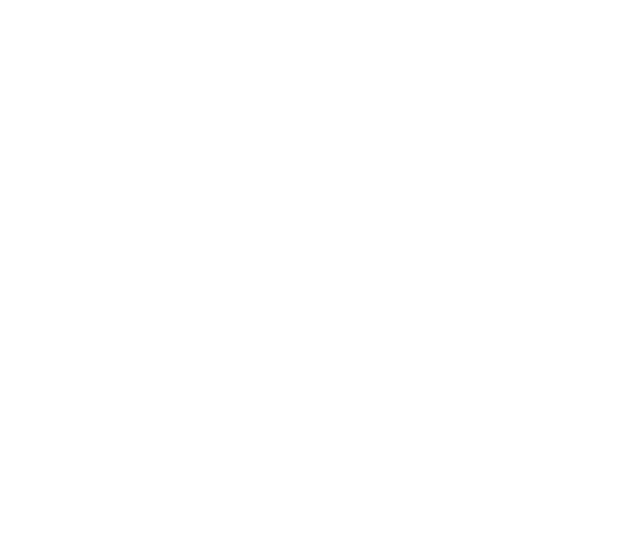
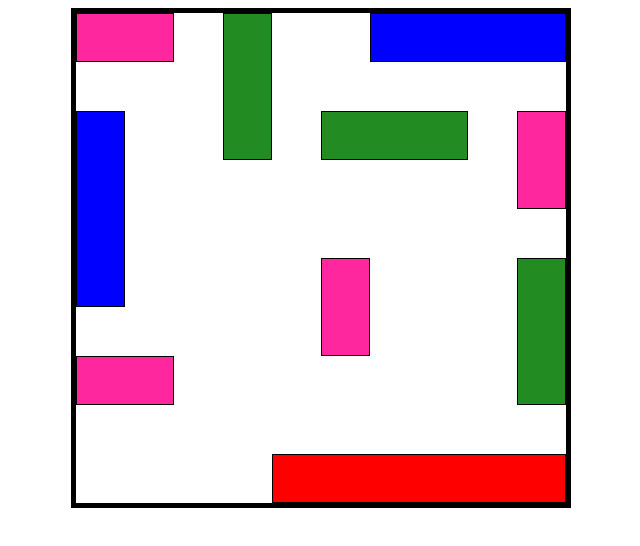
Before and after one commit to sytnikovzp/sea-battle, a plain HTML site: page index.html in a window 1280 px wide. Shown: the whole page, without its empty margins (319-959 px from the left). Drawn offline with Linux system fonts and the light colour scheme.

Commit message:
Complete "style-usually.css"

```diff
--- /dev/null
+++ b/assets/style/style-matrix.css
@@ -0,0 +1,128 @@
+* {
+  box-sizing: border-box;
+}
+
+.grid {
+  border: 5px solid blue;
+  display: grid;
+  width: 500px;
+  height: 500px;
+  margin: auto;
+
+  grid-template-columns: repeat(10,1fr);
+  grid-template-rows: repeat(10,1fr);
+
+  /* Implicit grid */
+  /* grid-auto-rows: 100px; */
+
+  /* grid-template-areas:
+    'a a . e . . i i i i'
+    '. . . e . . . . . .'
+    'h . . e . b b b . d'
+    'h . . . . . . . . d'
+    'h . . . . . . . . .'
+    'h . . . . c . . . g'
+    '. . . . . c . . . g'
+    'b b . . . . . . . g'
+    '. . . . . . . . . .'
+    '. . . . j j j j j j'
+  ; */
+}
+
+.grid-item{
+  outline: 2px solid black;
+  font-size: 10px;
+  display: flex;
+  justify-content: center;
+  align-items: center;
+  /* color: white; */
+}
+
+.grid-item:nth-child(1){
+  /* grid-area: a; */
+  grid-column: 1 / 3;
+}
+
+.grid-item:nth-child(2){
+  /* grid-area: b; */
+  grid-column: 1 / 3;
+  grid-row: 8;
+}
+
+.grid-item:nth-child(3){
+  /* grid-area: c; */
+  grid-column: 6;
+  grid-row: 6 / 8;
+}
+
+.grid-item:nth-child(4){
+  /* grid-area: d; */
+  grid-column: 10;
+  grid-row: 3 / 5;
+}
+
+.grid-item:nth-child(5){
+  /* grid-area: e; */
+  grid-column: 4;
+  grid-row: 1 / 4;
+}
+
+.grid-item:nth-child(6){
+  /* grid-area: f; */
+  grid-column: 6 / 9;
+  grid-row: 3;
+}
+
+.grid-item:nth-child(7){
+  /* grid-area: g; */
+  grid-column: 10;
+  grid-row: 6 / 9;
+}
+
+.grid-item:nth-child(8){
+  /* grid-area: h; */
+  grid-row: 3 / 7;
+}
+
+.grid-item:nth-child(9){
+  /* grid-area: i; */
+  grid-column: 7 / 10;
+}
+
+.grid-item:nth-child(10){
+  /* grid-area: j; */
+  grid-column: 5 / 11;
+  grid-row: 10;
+}
+
+
+/* Background */
+
+.grid-item:nth-child(1),
+.grid-item:nth-child(2),
+.grid-item:nth-child(3),
+.grid-item:nth-child(4)
+ {
+  background-color: rgb(255, 39, 158);
+  color: white;
+}
+
+.grid-item:nth-child(5),
+.grid-item:nth-child(6),
+.grid-item:nth-child(7)
+ {
+  background-color: forestgreen;
+  color: white;
+}
+
+.grid-item:nth-child(8),
+.grid-item:nth-child(9)
+{
+  background-color: blue;
+  color: white;
+}
+
+.grid-item:nth-child(10) {
+  background-color: red;
+  color: white;
+}
--- /dev/null
+++ b/assets/style/style-usually.css
@@ -0,0 +1,92 @@
+* {
+  box-sizing: border-box;
+}
+
+.grid {
+  border: 5px solid black;
+  display: grid;
+  width: 500px;
+  height: 500px;
+  margin: auto;
+  grid-template-columns: repeat(10, 1fr);
+  grid-template-rows: repeat(10, 1fr);
+}
+
+.grid-item {
+  border: 1px solid black;
+}
+
+.grid-item:nth-child(1) {
+  grid-column: 1 / 3;
+}
+
+.grid-item:nth-child(2) {
+  grid-column: 1 / 3;
+  grid-row: 8;
+}
+
+.grid-item:nth-child(3) {
+  grid-column: 6;
+  grid-row: 6 / 8;
+}
+
+.grid-item:nth-child(4) {
+  grid-column: 10;
+  grid-row: 3 / 5;
+}
+
+.grid-item:nth-child(5) {
+  grid-column: 4;
+  grid-row: 1 / 4;
+}
+
+.grid-item:nth-child(6) {
+  grid-column: 6 / 9;
+  grid-row: 3;
+}
+
+.grid-item:nth-child(7) {
+  grid-column: 10;
+  grid-row: 6 / 9;
+}
+
+.grid-item:nth-child(8) {
+  grid-row: 3 / 7;
+}
+
+.grid-item:nth-child(9) {
+  grid-column: 7 / 11;
+}
+
+.grid-item:nth-child(10) {
+  grid-column: 5 / 11;
+  grid-row: 10;
+}
+
+/* Background */
+
+.grid-item:nth-child(1),
+.grid-item:nth-child(2),
+.grid-item:nth-child(3),
+.grid-item:nth-child(4) {
+  background-color: rgb(255, 39, 158);
+  color: white;
+}
+
+.grid-item:nth-child(5),
+.grid-item:nth-child(6),
+.grid-item:nth-child(7) {
+  background-color: forestgreen;
+  color: white;
+}
+
+.grid-item:nth-child(8),
+.grid-item:nth-child(9) {
+  background-color: blue;
+  color: white;
+}
+
+.grid-item:nth-child(10) {
+  background-color: red;
+  color: white;
+}
--- a/index.html
+++ b/index.html
@@ -1,12 +1,31 @@
 <!DOCTYPE html>
 <html lang="en">
-<head>
-  <meta charset="UTF-8">
-  <meta name="viewport" content="width=device-width, initial-scale=1.0">
-  <link rel="stylesheet" href="./assets/style/style.css">
-  <title>Sea batle</title>
-</head>
-<body>
+  <head>
+    <meta charset="UTF-8" />
+    <meta name="viewport" content="width=device-width, initial-scale=1.0" />
+    <title>Sea battle</title>
+    <!-- !!! ЗДЕСЬ МЕНЯТЬ CSS !!! -->
 
-</body>
+    <link rel="stylesheet" href="./assets/style/style-usually.css" />
+
+    <!-- OR -->
+
+    <!-- <link rel="stylesheet" href="./assets/style/style-matrix.css" /> -->
+
+    <!-- !!! ЗДЕСЬ МЕНЯТЬ CSS !!! -->
+  </head>
+  <body>
+    <div class="grid">
+      <div class="grid-item"></div>
+      <div class="grid-item"></div>
+      <div class="grid-item"></div>
+      <div class="grid-item"></div>
+      <div class="grid-item"></div>
+      <div class="grid-item"></div>
+      <div class="grid-item"></div>
+      <div class="grid-item"></div>
+      <div class="grid-item"></div>
+      <div class="grid-item"></div>
+    </div>
+  </body>
 </html>
```
Also changed, not shown: assets/style/style.css (deleted).
